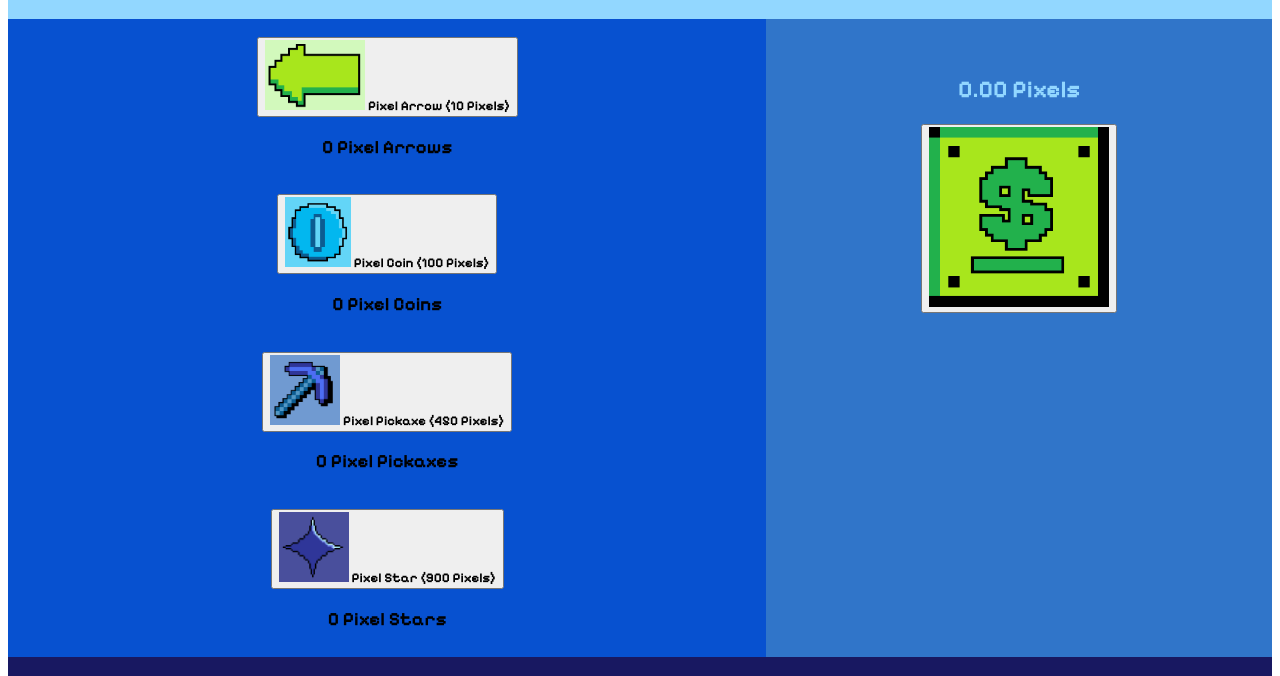
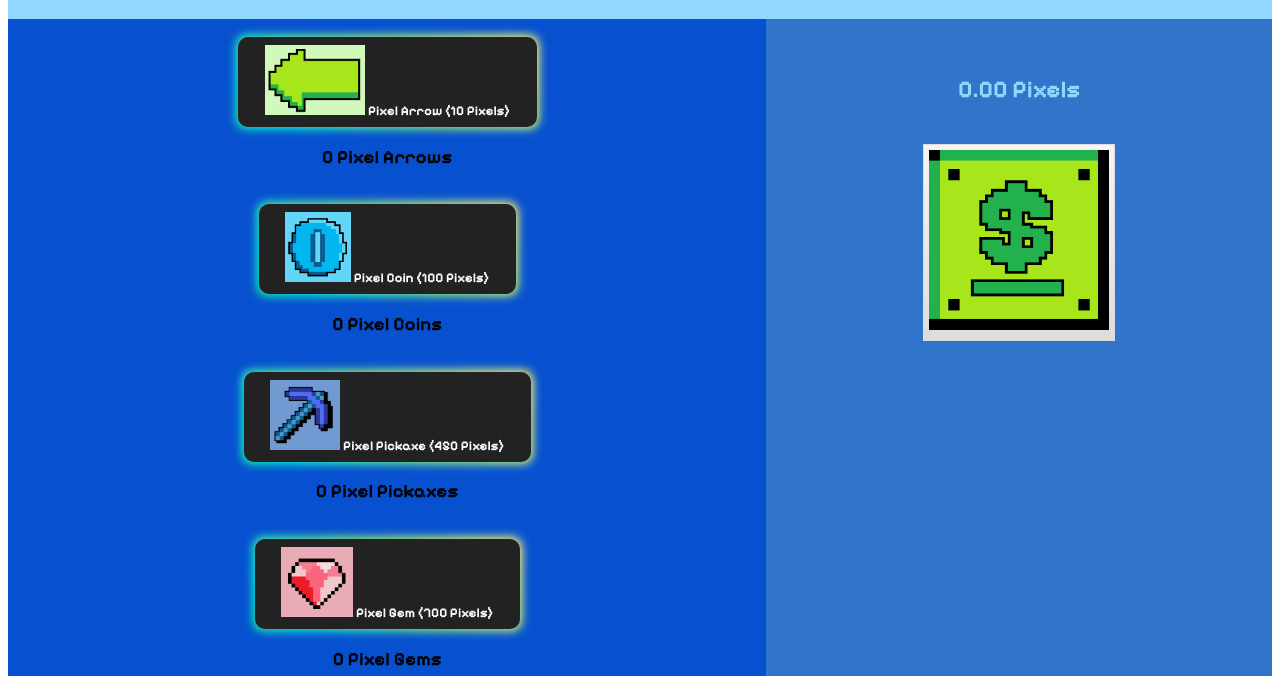
Before and after one commit to Kjh451672/8-bit-Clicker, a plain HTML site: page index.html in a window 1280 px wide. Shown: the part 70-746 px from the top of the page. Drawn offline with Linux system fonts and the light colour scheme.

Commit message:
Updated Automater

```diff
--- a/index.html
+++ b/index.html
@@ -32,16 +32,19 @@
 
         <div class="Store">
             <br>
-            <button class = "pixelify-sans-text" onclick = "addArrow()"><img src= "images/Pixel_Arrow.png" height = "70"> Pixel Arrow (10 Pixels)</button>
+            <button class = "pixelify-sans-text button-85" onclick = "addArrow()"><img src= "images/Pixel_Arrow.png" height = "70"> Pixel Arrow (10 Pixels)</button>
             <h3 id = "totalArrows" class = "pixelify-sans-text">0 Pixel Arrows </h3>
             <br>
-            <button class = "pixelify-sans-text" onclick = "addCoins()"><img src = "images/Pixel_Coin.png" height = "70"> Pixel Coin (100 Pixels)</button>
+            <button class = "pixelify-sans-text button-85" onclick = "addCoins()"><img src = "images/Pixel_Coin.png" height = "70"> Pixel Coin (100 Pixels)</button>
             <h3 id = "totalCoins" class = "pixelify-sans-text">0 Pixel Coins</h3>
             <br>
-            <button class = "pixelify-sans-text" onclick = "addPickaxes()"><img src = "images/Pixel_Pickaxe.png" height = "70"> Pixel Pickaxe (450 Pixels)</button>
+            <button class = "pixelify-sans-text button-85" onclick = "addPickaxes()"><img src = "images/Pixel_Pickaxe.png" height = "70"> Pixel Pickaxe (450 Pixels)</button>
             <h3 id = "totalPickaxes" class = "pixelify-sans-text">0 Pixel Pickaxes</h3>
             <br>
-            <button class = "pixelify-sans-text" onclick = "addStars()"><img src = "images/Pixel_Star.png" height = "70"> Pixel Star (900 Pixels)</button>
+            <button class = "pixelify-sans-text button-85" onclick = "addGems()"><img src = "images/Pixel_Gem.png" height = "70"> Pixel Gem (700 Pixels)</button>
+            <h3 id = "totalGems" class = "pixelify-sans-text">0 Pixel Gems</h3>
+            <br>
+            <button class = "pixelify-sans-text button-85" onclick = "addStars()"><img src = "images/Pixel_Star.png" height = "70"> Pixel Star (1000 Pixels)</button>
             <h3 id = "totalStars" class = "pixelify-sans-text">0 Pixel Stars</h3>
         </div>
 
@@ -52,7 +55,7 @@
             <br>
             <br>
             <h2 class = "pixelify-sans-text" id = "pointsTracker">0 Pixels</h2>
-            <button onclick = "addPoint()" ><img src="images/Clicker_Block.png" height="180"></button>
+            <button onclick = "addPoint()" class = "shrink"><img src="images/Clicker_Block.png" height="180"></button>
         </div>
 
 
--- a/script.js
+++ b/script.js
@@ -55,14 +55,27 @@ function addPickaxes(){
     }
 }
 
-
+let gems = 0
+let totalGems = document.getElementById('totalGems')
+function addGems(){
+    if(points >= 700)
+    {
+        points = points - 700
+        gems++
+        totalGems.innerText = gems + " Pixel Gems"
+        pointsTracker.innerText = points.toFixed(2) + " Pixels"
+    }
+    else {
+        alert("You dont have enough Pixels!")
+    }
+}
 
 let stars = 0
 let totalStars = document.getElementById('totalStars')
 function addStars(){
     if(points >= 900)
     {
-        points = points - 900
+        points = points - 1000
         stars++
         totalStars.innerText = stars + " Pixel Stars"
         pointsTracker.innerText = points.toFixed(2) + " Pixels"
@@ -94,6 +107,11 @@ function autoPickaxe()
     pointsTracker.innerText = points.toFixed(2) + " Pixels"
 }
 
+function autoGem()
+{
+    points = points + (50 * gems)
+    pointsTracker.innerText = points.toFixed(2) + " Pixels"
+}
 
 function autoStar()
 {
@@ -105,4 +123,5 @@ function autoStar()
 setInterval(autoArrow, 1000)
 setInterval(autoCoin, 1000)
 setInterval(autoPickaxe, 1000)
+setInterval(autoGem, 1000)
 setInterval(autoStar, 1000)
--- a/style.css
+++ b/style.css
@@ -49,3 +49,104 @@ h2{
     grid-area: Game;
     background-color: rgb(48, 117, 201);
     }
+
+
+
+  .shrink{
+    background: #f5f5f5; /* Old browsers */
+    background: -moz-linear-gradient(top,  #f5f5f5 0%, #dddddd 100%); /* FF3.6+ */
+    background: -webkit-gradient(linear, left top, left bottom, color-stop(0%,#f5f5f5), color-stop(100%,#dddddd)); /* Chrome,Safari4+ */
+    background: -webkit-linear-gradient(top,  #f5f5f5 0%,#dddddd 100%); /* Chrome10+,Safari5.1+ */
+    background: -o-linear-gradient(top,  #f5f5f5 0%,#dddddd 100%); /* Opera 11.10+ */
+    background: -ms-linear-gradient(top,  #f5f5f5 0%,#dddddd 100%); /* IE10+ */
+    background: linear-gradient(to bottom,  #f5f5f5 0%,#dddddd 100%); /* W3C */
+    filter: progid:DXImageTransform.Microsoft.gradient( startColorstr='#f5f5f5', endColorstr='#dddddd',GradientType=0 ); /* IE6-9 */
+    border: 1px solid #dddddd;
+    padding: 5px;
+    font-size: 18px;
+    margin: 20px;
+    cursor: pointer;
+   }
+
+  .shrink:active {
+    background: #dddddd; /* Old browsers */
+    background: -moz-linear-gradient(top,  #dddddd 0%, #f5f5f5 99%); /* FF3.6+ */
+    background: -webkit-gradient(linear, left top, left bottom, color-stop(0%,#dddddd), color-stop(99%,#f5f5f5)); /* Chrome,Safari4+ */
+    background: -webkit-linear-gradient(top,  #dddddd 0%,#f5f5f5 99%); /* Chrome10+,Safari5.1+ */
+    background: -o-linear-gradient(top,  #dddddd 0%,#f5f5f5 99%); /* Opera 11.10+ */
+    background: -ms-linear-gradient(top,  #dddddd 0%,#f5f5f5 99%); /* IE10+ */
+    background: linear-gradient(to bottom,  #dddddd 0%,#f5f5f5 99%); /* W3C */
+    filter: progid:DXImageTransform.Microsoft.gradient( startColorstr='#dddddd', endColorstr='#f5f5f5',GradientType=0 ); /* IE6-9 */
+    border: 1px solid transparent;
+    transform: scale(0.9);
+ }
+
+
+
+/* CSS */
+.button-85 {
+  padding: 0.6em 2em;
+  border: none;
+  outline: none;
+  color: rgb(255, 255, 255);
+  background: #111;
+  cursor: pointer;
+  position: relative;
+  z-index: 0;
+  border-radius: 10px;
+  user-select: none;
+  -webkit-user-select: none;
+  touch-action: manipulation;
+}
+
+.button-85:before {
+  content: "";
+  background: linear-gradient(
+    45deg,
+    #ff0000,
+    #ff7300,
+    #fffb00,
+    #48ff00,
+    #00ffd5,
+    #94f66d,
+    #fffd6c,
+    #ff943c,
+    #fa3030
+  );
+  position: absolute;
+  top: -2px;
+  left: -2px;
+  background-size: 400%;
+  z-index: -1;
+  filter: blur(5px);
+  -webkit-filter: blur(5px);
+  width: calc(100% + 4px);
+  height: calc(100% + 4px);
+  animation: glowing-button-85 20s linear infinite;
+  transition: opacity 0.3s ease-in-out;
+  border-radius: 10px;
+}
+
+@keyframes glowing-button-85 {
+  0% {
+    background-position: 0 0;
+  }
+  50% {
+    background-position: 400% 0;
+  }
+  100% {
+    background-position: 0 0;
+  }
+}
+
+.button-85:after {
+  z-index: -1;
+  content: "";
+  position: absolute;
+  width: 100%;
+  height: 100%;
+  background: #222;
+  left: 0;
+  top: 0;
+  border-radius: 10px;
+}
```
Also changed, not shown: images/Pixel_Gem.png (added).
